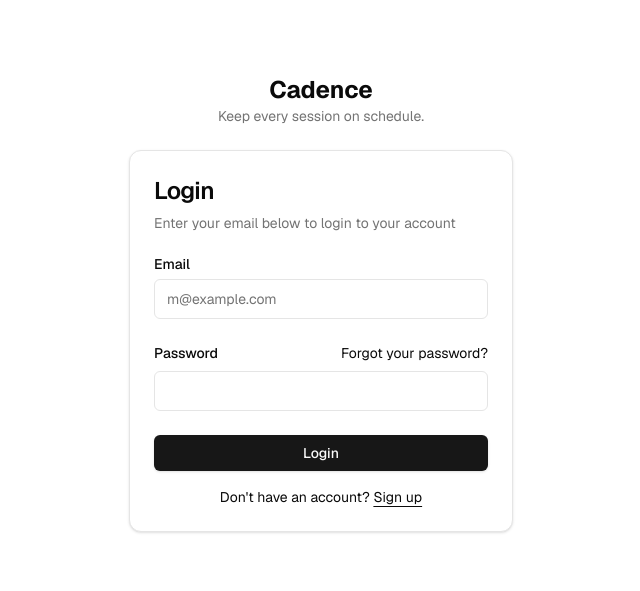
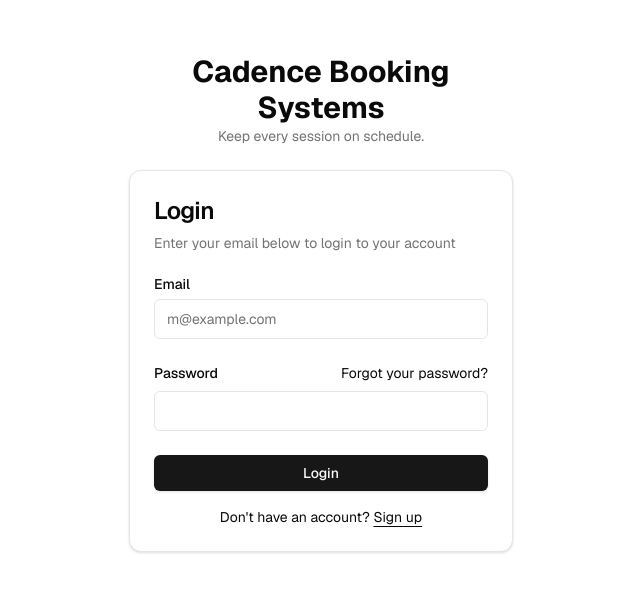
Before and after one commit to Malcolm-Malloy/cadence-contour-assessment, a Next.js app: page /auth/login in a window 1280 px wide. Shown: the part 117-708 px from the top of the page, without its empty margins (319-959 px from the left). Built offline with nearby package versions, Linux system fonts and the light colour scheme; no server answers.

Commit message:
Rename login page heading to 'Cadence Booking Systems' and enlarge it

```diff
--- a/app/auth/login/page.tsx
+++ b/app/auth/login/page.tsx
@@ -5,7 +5,7 @@ export default function Page() {
     <div className="flex min-h-svh w-full items-center justify-center p-6 md:p-10">
       <div className="w-full max-w-sm flex flex-col gap-6">
         <div className="text-center">
-          <h1 className="text-2xl font-bold">Cadence</h1>
+          <h1 className="text-3xl font-bold">Cadence Booking Systems</h1>
           <p className="text-sm text-muted-foreground">Keep every session on schedule.</p>
         </div>
         <LoginForm />
```
